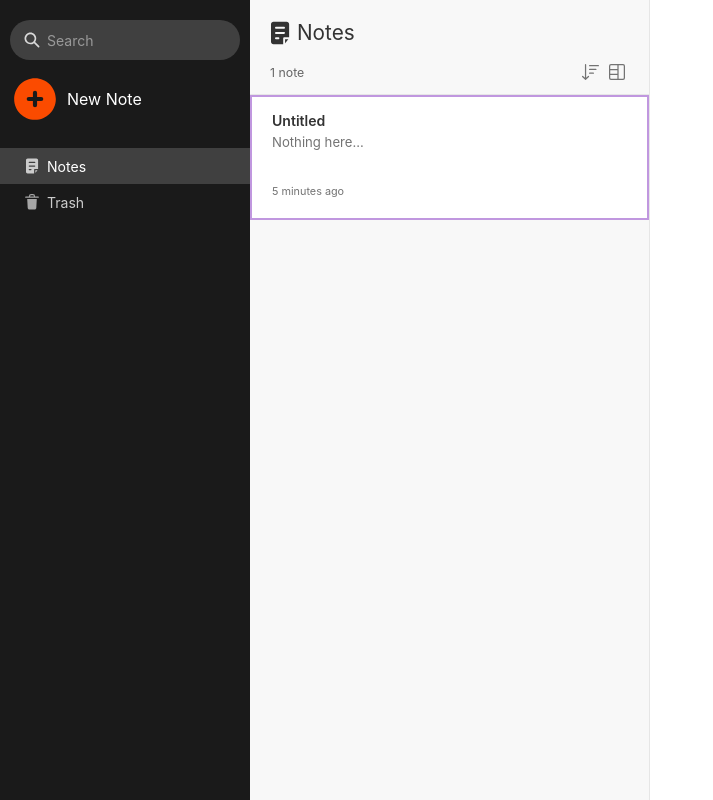
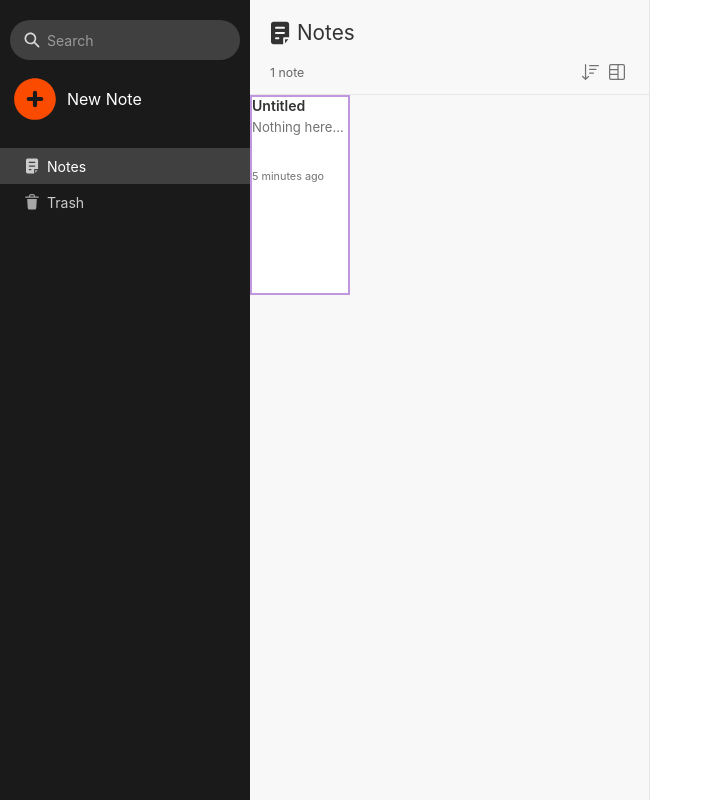
Before and after one commit to Mckenney17/Evernote-App-Clone, a React (Create React App) app: page / in a window 1280 px wide. Shown: the whole page, without its empty margins (0-713 px from the left). Built offline with nearby package versions, Linux system fonts and the light colour scheme.

Commit message:
working on cards view

```diff
--- a/src/components/Notelist.js
+++ b/src/components/Notelist.js
@@ -8,7 +8,7 @@ import SortActionCard from './SortActionCard'
 function Notelist() {
     const { activeTab, notelistView, notes } = useContext(AppContext)
     const [sortActions, setSortActions] = useState({ sortBy: 'Date Updated', order: 'desc', snig: true })
-    const [viewActions, setViewActions] = useState({ view: 'Side list', showImages: true, showBodyText: true, dateUpdated: true, dateCreated: false })
+    const [viewActions, setViewActions] = useState({ view: 'Cards', showImages: true, showBodyText: true, dateUpdated: true, dateCreated: false })
     const [activeAction, setActiveAction] = useState(null)
     const sortActionBtnRef = useRef(null)
     const viewActionBtnRef = useRef(null)
@@ -57,9 +57,9 @@ function Notelist() {
                     ? <NotelistViewActionCard viewActions={viewActions} setViewActions={setViewActions} setActiveAction={setActiveAction} sortActionBtn={sortActionBtnRef.current} /> : null}
                 </div>
             </header>
-            <section className={`notelist-body ${!notes.length ? 'empty' : ''}`}>
+            <section className={`notelist-body ${viewActions.view.toLowerCase().replaceAll(' ', '-')}-container ${!notes.length ? 'empty' : ''}`}>
                 {notes.length ?
-                    notes.map(({ id, title, bodyText, updatedAt, createdAt }) => <NotelistItem key={createdAt} id={id} title={title} bodyText={bodyText} updatedAt={updatedAt} /> ) : (
+                    notes.map(({ id, title, bodyText, updatedAt, createdAt }) => <NotelistItem viewActions={viewActions} key={createdAt} id={id} title={title} bodyText={bodyText} updatedAt={updatedAt} /> ) : (
                     // work on snig here
                     <div className="notelist-empty-state">
                         <span className="write-note-icon">
--- a/src/components/Notelist.scss
+++ b/src/components/Notelist.scss
@@ -91,3 +91,7 @@
         }
     }
 }
+
+.notelist.cards-container {
+    display: grid;
+}
--- a/src/components/NotelistItem.js
+++ b/src/components/NotelistItem.js
@@ -2,10 +2,10 @@ import React, { useContext } from 'react'
 import AppContext from '../utils/AppContext'
 import './NotelistItem.scss'
 
-function NotelistItem({ id, title, bodyText, updatedAt }) {
+function NotelistItem({ id, title, bodyText, updatedAt, viewActions }) {
     const { activeNote, setActiveNote } = useContext(AppContext)
     return (
-        <div onClick={() => setActiveNote(id)} className={`notelist-item ${activeNote === id ? 'active' : ''}`}>
+        <div onClick={() => setActiveNote(id)} className={`notelist-item ${viewActions.view.toLowerCase().replaceAll(' ', '-')} ${activeNote === id ? 'active' : ''}`}>
             <h4>{title}</h4>
             <p>{bodyText}</p>
             <span>5 minutes ago</span>
--- a/src/components/NotelistItem.scss
+++ b/src/components/NotelistItem.scss
@@ -29,3 +29,9 @@
         font-size: tscale(ts10l);
     }
 }
+
+.notelist-item.cards {
+    width: 100px;
+    height: 200px;
+    padding: 0;
+}
```
